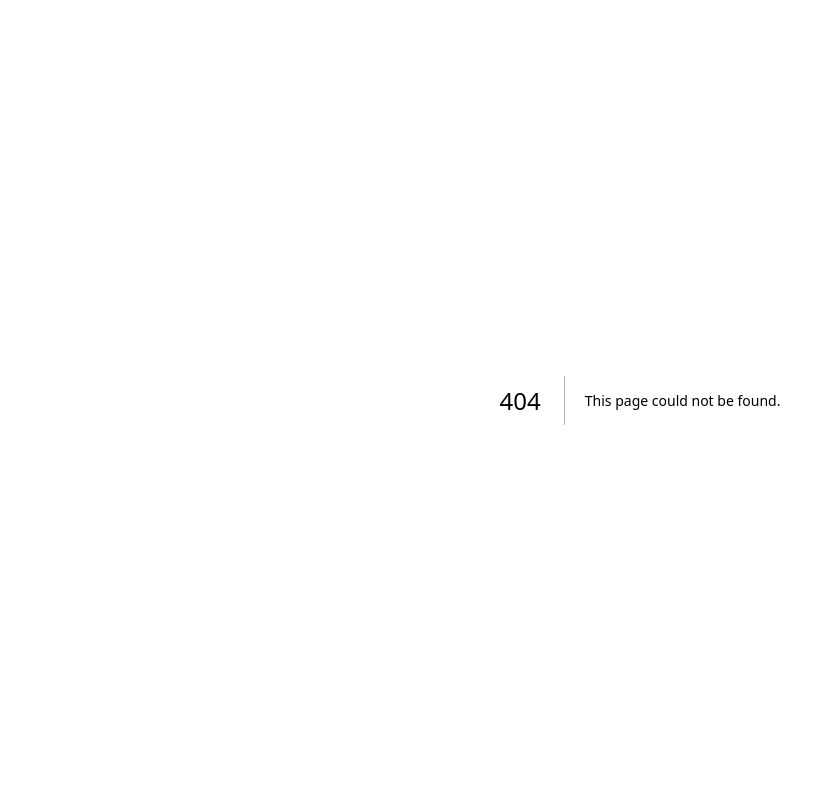
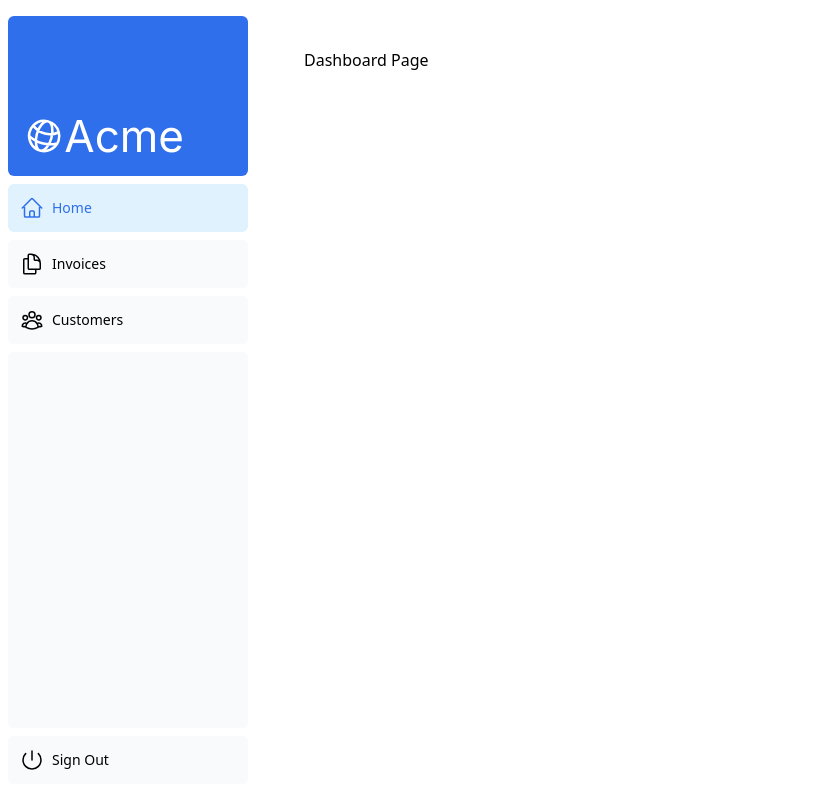
Before and after one commit to wmb0412/nextjs-dashboard, a Next.js app: page /dashboard in a window 1280 px wide. Before the commit this address had no page. Shown: the whole page, without its empty margins (0-835 px from the left). Built offline with nearby package versions, Linux system fonts and the light colour scheme.

Commit message:
feat: learn-next chapter1-5

```diff
--- /dev/null
+++ b/app/dashboard/customers/page.tsx
@@ -0,0 +1,7 @@
+import React from 'react'
+
+export default function page() {
+  return (
+    <div>page</div>
+  )
+}
--- /dev/null
+++ b/app/dashboard/invoices/page.tsx
@@ -0,0 +1,7 @@
+import React from 'react'
+
+export default function page() {
+  return (
+    <div>in</div>
+  )
+}
--- /dev/null
+++ b/app/dashboard/layout.tsx
@@ -0,0 +1,12 @@
+import SideNav from '@/app/ui/dashboard/sidenav';
+
+export default function Layout({ children }: { children: React.ReactNode }) {
+  return (
+    <div className="flex h-screen flex-col md:flex-row md:overflow-hidden">
+      <div className="w-full flex-none md:w-64">
+        <SideNav />
+      </div>
+      <div className="flex-grow p-6 md:overflow-y-auto md:p-12">{children}</div>
+    </div>
+  );
+}
--- /dev/null
+++ b/app/dashboard/page.tsx
@@ -0,0 +1,3 @@
+export default function Page() {
+    return <p>Dashboard Page</p>;
+  }
--- a/app/layout.tsx
+++ b/app/layout.tsx
@@ -1,3 +1,4 @@
+import "@/app/ui/global.css"
 export default function RootLayout({
   children,
 }: {
--- a/app/page.tsx
+++ b/app/page.tsx
@@ -1,7 +1,7 @@
 import AcmeLogo from '@/app/ui/acme-logo';
 import { ArrowRightIcon } from '@heroicons/react/24/outline';
 import Link from 'next/link';
-
+import Image from 'next/image';
 export default function Page() {
   return (
     <main className="flex min-h-screen flex-col p-6">
@@ -26,6 +26,13 @@
         </div>
         <div className="flex items-center justify-center p-6 md:w-3/5 md:px-28 md:py-12">
           {/* Add Hero Images Here */}
+          <Image
+            src="/hero-desktop.png"
+            width={1000}
+            height={760}
+            className="hidden md:block"
+            alt="Screenshots of the dashboard project showing desktop version"
+          />
         </div>
       </div>
     </main>
--- a/app/ui/dashboard/nav-links.tsx
+++ b/app/ui/dashboard/nav-links.tsx
@@ -1,8 +1,14 @@
+'use client';
+
 import {
   UserGroupIcon,
   HomeIcon,
   DocumentDuplicateIcon,
 } from '@heroicons/react/24/outline';
+import Link from 'next/link';
+import { usePathname } from 'next/navigation';
+import clsx from 'clsx';
+
 
 // Map of links to display in the side navigation.
 // Depending on the size of the application, this would be stored in a database.
@@ -17,19 +23,25 @@
 ];
 
 export default function NavLinks() {
+  const pathname = usePathname()
   return (
     <>
       {links.map((link) => {
         const LinkIcon = link.icon;
         return (
-          <a
+          <Link
             key={link.name}
             href={link.href}
-            className="flex h-[48px] grow items-center justify-center gap-2 rounded-md bg-gray-50 p-3 text-sm font-medium hover:bg-sky-100 hover:text-blue-600 md:flex-none md:justify-start md:p-2 md:px-3"
+            className={clsx(
+              'flex h-[48px] grow items-center justify-center gap-2 rounded-md bg-gray-50 p-3 text-sm font-medium hover:bg-sky-100 hover:text-blue-600 md:flex-none md:justify-start md:p-2 md:px-3',
+              {
+                'bg-sky-100 text-blue-600': pathname === link.href,
+              }
+            )}
           >
             <LinkIcon className="w-6" />
             <p className="hidden md:block">{link.name}</p>
-          </a>
+          </Link>
         );
       })}
     </>
--- /dev/null
+++ b/app/ui/fonts.ts
@@ -0,0 +1,3 @@
+import { Inter } from 'next/font/google';
+
+export const lusitana = Inter({ subsets: ['latin'] });
```
